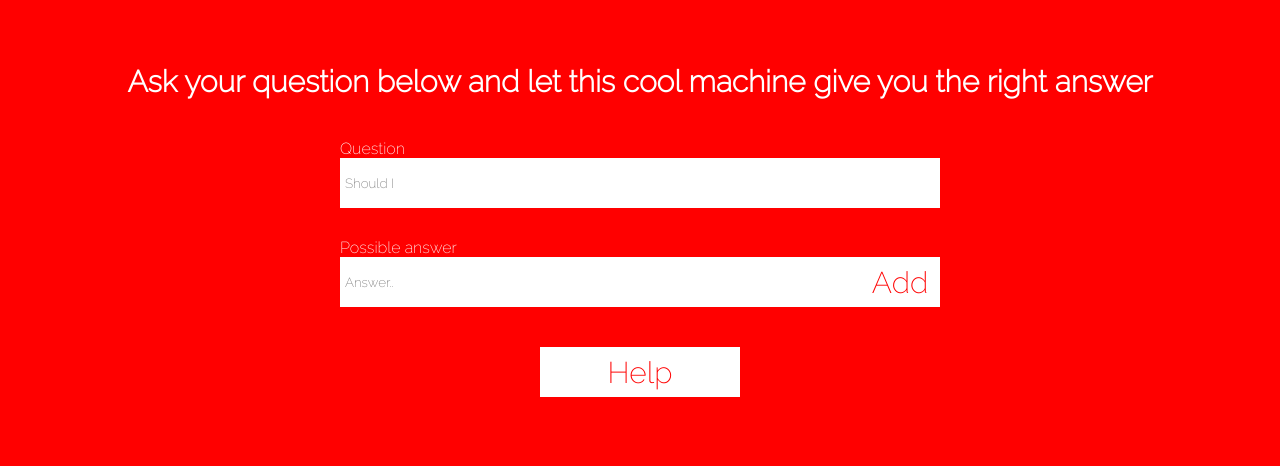
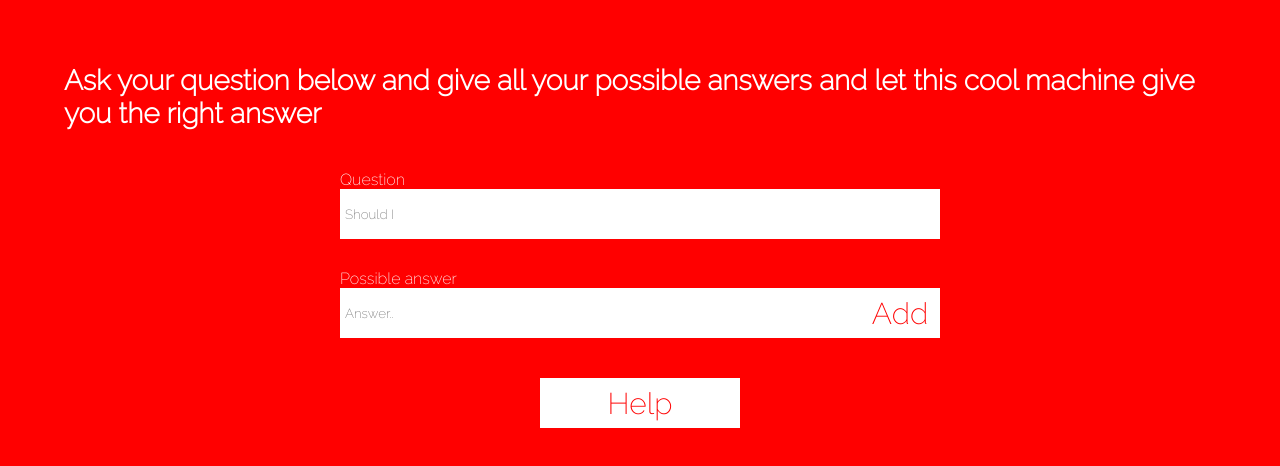
Before and after one commit to mikaelaalu/should-i, a React (Create React App) app in the folder should-i/: page / in a window 1280 px wide. Shown: the top 466 px of the page. Built offline with nearby package versions, Linux system fonts and the light colour scheme.

Commit message:
small update

```diff
--- a/should-i/src/App.css
+++ b/should-i/src/App.css
@@ -19,7 +19,7 @@ section {
 }
 .title {
   margin-bottom: 40px;
-  font-size: 25px;
+  font-size: 22px;
 }
 
 .inputFieldQuestion {
@@ -34,6 +34,7 @@ section {
   height: 50px;
   border: none;
   padding: 5px;
+  border-radius: 0;
 }
 
 .button {
@@ -93,7 +94,7 @@ section {
 
 @media (min-width: 768px) {
   .title {
-    font-size: 30px;
+    font-size: 28px;
   }
 
   .inputFieldQuestion {
--- a/should-i/src/App.js
+++ b/should-i/src/App.js
@@ -43,8 +43,8 @@ function App() {
   return (
     <section>
       <h3 className="title">
-        Ask your question below and let this cool machine give you the right
-        answer
+        Ask your question below and give all your possible answers and let this
+        cool machine give you the right answer
       </h3>
       <form className="questionForm">
         <label>Question</label>
```
Also changed, not shown: 1 other file (tests, documents, lock files or other folders).
